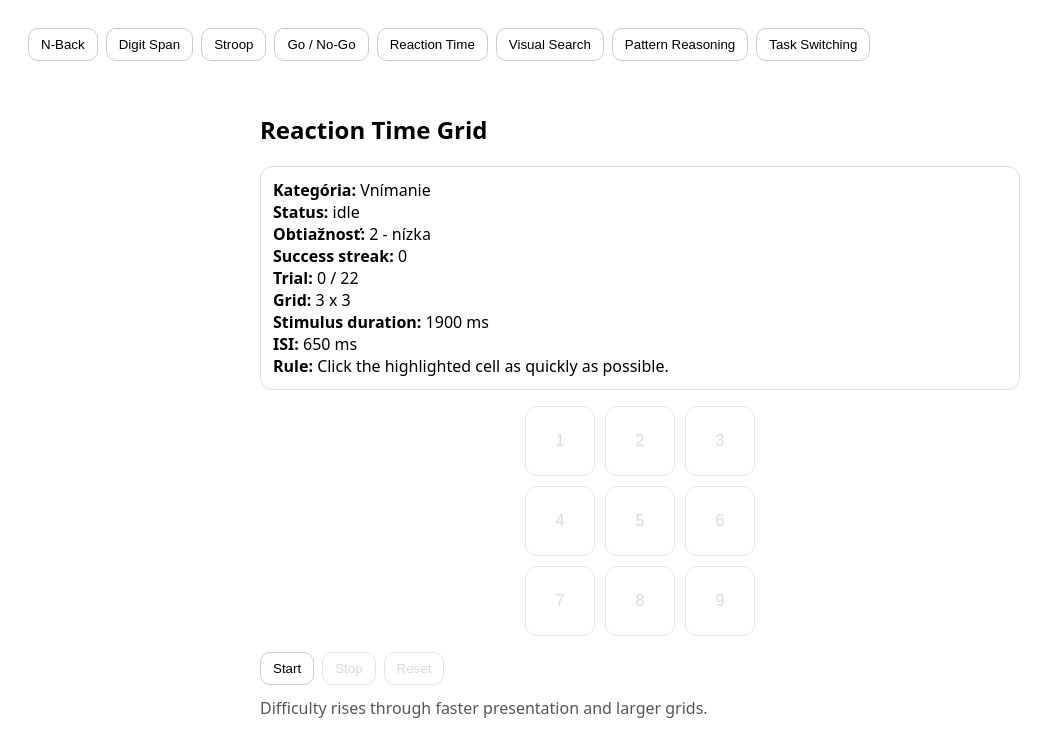
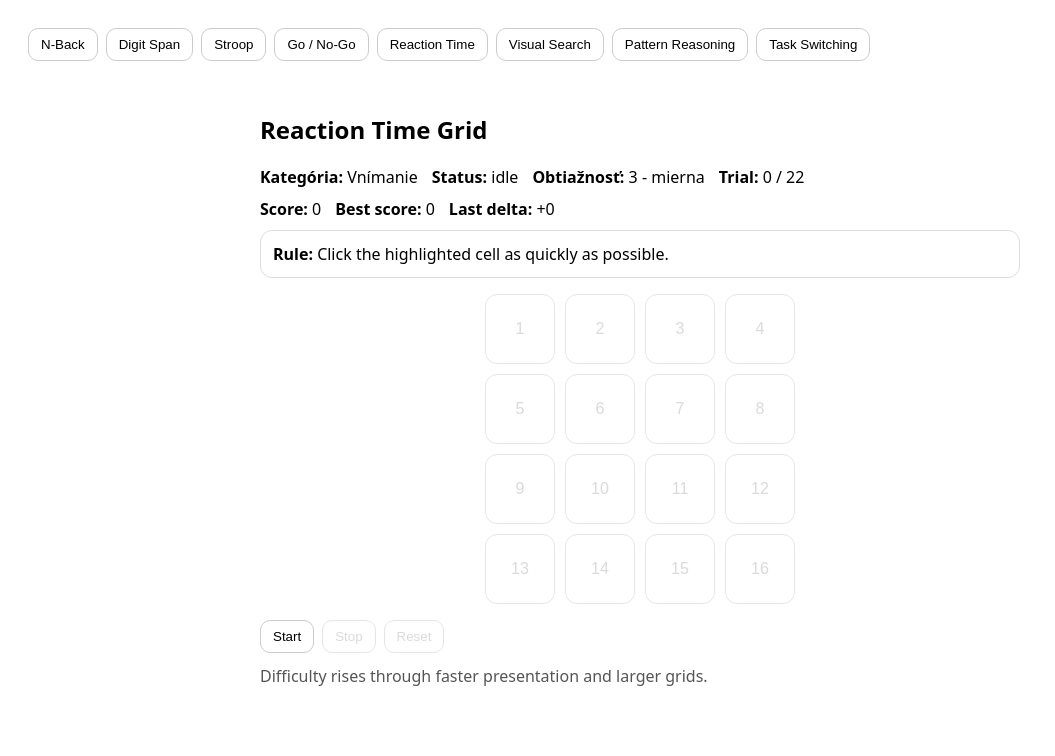
Before and after one commit to geniuusxgod/Interaktivne-aplikacie-na-rozvoj-kognitivnych-zrucnosti, a Vue app: page / in a window 1280 px wide. Both pictures are taken after a click on the button "Reaction Time". Shown: the top 756 px of the page, without its empty margins (0-1055 px from the left). Built offline with nearby package versions, Linux system fonts and the light colour scheme.

Commit message:
score+instant feedback to reaction time

```diff
--- a/src/components/ReactionTime.vue
+++ b/src/components/ReactionTime.vue
@@ -1,17 +1,33 @@
 <template>
-  <div class="module">
+  <div class="module" :class="flashKind">
     <h2>Reaction Time Grid</h2>
 
-    <div class="panel">
+    <div class="topbar">
       <div><b>Kategória:</b> Vnímanie</div>
       <div><b>Status:</b> {{ phase }}</div>
       <div><b>Obtiažnosť:</b> {{ difficultyLabel }}</div>
-      <div><b>Success streak:</b> {{ successStreak }}</div>
       <div><b>Trial:</b> {{ trialIndex }} / {{ totalTrials }}</div>
-      <div><b>Grid:</b> {{ gridSize }} x {{ gridSize }}</div>
-      <div><b>Stimulus duration:</b> {{ levelConfig.stimulusDurationMs }} ms</div>
-      <div><b>ISI:</b> {{ levelConfig.isiMs }} ms</div>
+    </div>
+
+    <div class="scorebar">
+      <div><b>Score:</b> {{ score }}</div>
+      <div><b>Best score:</b> {{ bestScore }}</div>
+      <div><b>Last delta:</b> {{ lastDelta >= 0 ? `+${lastDelta}` : lastDelta }}</div>
+    </div>
+
+    <div class="panel">
       <div><b>Rule:</b> Click the highlighted cell as quickly as possible.</div>
+
+      <div v-if="feedback" class="feedback" :class="feedback.kind">
+        {{ feedback.text }}
+      </div>
+
+      <template v-if="showDebug">
+        <div><b>Success streak:</b> {{ successStreak }}</div>
+        <div><b>Grid:</b> {{ gridSize }} x {{ gridSize }}</div>
+        <div><b>Stimulus duration:</b> {{ levelConfig.stimulusDurationMs }} ms</div>
+        <div><b>ISI:</b> {{ levelConfig.isiMs }} ms</div>
+      </template>
     </div>
 
     <div
@@ -48,6 +64,8 @@
         <li>Accuracy: {{ summary.accuracy.toFixed(1) }}%</li>
         <li>Avg RT: {{ summary.avgRTms === null ? "—" : summary.avgRTms.toFixed(0) + " ms" }}</li>
         <li>Final difficulty: {{ summary.finalDifficulty }}</li>
+        <li>Final score: {{ score }}</li>
+        <li>Best score: {{ bestScore }}</li>
       </ul>
 
       <details>
@@ -63,6 +81,8 @@ import { ref, computed, onBeforeUnmount } from "vue";
 import { useGameSession } from "../composables/useGameSession";
 import { useTimeout } from "../composables/useTimeout";
 import { useAdaptiveDifficulty } from "../composables/useAdaptiveDifficulty";
+import { useGameScoring } from "../composables/useGameScoring";
+import { useInstantFeedback } from "../composables/useInstantFeedback";
 
 const MODULE_ID = "perception_reaction_time";
 const CATEGORY = "vnimanie";
@@ -86,35 +106,44 @@ const {
   difficultyLabel,
   successStreak,
   resetDifficulty,
-  updateDifficulty
+  updateDifficulty,
+  showDebug
 } = useAdaptiveDifficulty({
   minDifficulty: 1,
   maxDifficulty: 10,
-  startDifficulty: 2,
-  fastThresholdMs: 320,
-  slowThresholdMs: 1000,
-  targetAccuracyMin: 0.82,
-  targetAccuracyMax: 0.96,
-  windowSize: 8,
-  evaluateEvery: 4,
-  scoreIncreaseThreshold: 84,
-  scoreDecreaseThreshold: 52,
-  maxPendingPenalty: 2
+  startDifficulty: 3,
+  fastThresholdMs: 280,
+  slowThresholdMs: 900,
+  targetAccuracyMin: 0.78,
+  targetAccuracyMax: 0.92,
+  windowSize: 4,
+  evaluateEvery: 2,
+  scoreIncreaseThreshold: 74,
+  scoreDecreaseThreshold: 44
+});
+
+const { score, bestScore, lastDelta, awardScore, resetScore } = useGameScoring(MODULE_ID, {
+  fastThresholdMs: 280,
+  slowThresholdMs: 900
+});
+
+const { feedback, flashKind, showFeedback, clearFeedback } = useInstantFeedback({
+  durationMs: 650
 });
 
 const totalTrials = ref(22);
 
 const difficultySettings = [
-  { gridSize: 3, stimulusDurationMs: 2200, isiMs: 700 },
-  { gridSize: 3, stimulusDurationMs: 1900, isiMs: 650 },
-  { gridSize: 4, stimulusDurationMs: 1700, isiMs: 620 },
-  { gridSize: 4, stimulusDurationMs: 1500, isiMs: 580 },
-  { gridSize: 4, stimulusDurationMs: 1300, isiMs: 540 },
-  { gridSize: 5, stimulusDurationMs: 1150, isiMs: 500 },
-  { gridSize: 5, stimulusDurationMs: 1000, isiMs: 460 },
-  { gridSize: 5, stimulusDurationMs: 900, isiMs: 420 },
-  { gridSize: 6, stimulusDurationMs: 800, isiMs: 380 },
-  { gridSize: 6, stimulusDurationMs: 700, isiMs: 340 }
+  { gridSize: 4, stimulusDurationMs: 1500, isiMs: 500 },
+  { gridSize: 4, stimulusDurationMs: 1300, isiMs: 460 },
+  { gridSize: 4, stimulusDurationMs: 1150, isiMs: 420 },
+  { gridSize: 5, stimulusDurationMs: 1000, isiMs: 390 },
+  { gridSize: 5, stimulusDurationMs: 900, isiMs: 360 },
+  { gridSize: 5, stimulusDurationMs: 820, isiMs: 330 },
+  { gridSize: 6, stimulusDurationMs: 740, isiMs: 300 },
+  { gridSize: 6, stimulusDurationMs: 660, isiMs: 270 },
+  { gridSize: 6, stimulusDurationMs: 580, isiMs: 240 },
+  { gridSize: 7, stimulusDurationMs: 500, isiMs: 220 }
 ];
 
 const levelConfig = computed(() => {
@@ -130,7 +159,6 @@ const cells = computed(() => {
 });
 
 const activeCell = ref(null);
-
 const shownAtMs = ref(null);
 const clicked = ref(false);
 const clickedAtMs = ref(null);
@@ -143,6 +171,8 @@ function reset() {
   clearAllTimeouts();
   resetSession();
   resetDifficulty();
+  resetScore();
+  clearFeedback();
 
   activeCell.value = null;
   shownAtMs.value = null;
@@ -196,6 +226,19 @@ function finalizeTrial() {
     rtMs,
     lapse,
     penalty: lapse ? 0.16 : 0
+  });
+
+  awardScore({
+    correct,
+    difficulty: difficulty.value,
+    rtMs,
+    penalty: lapse ? 0.22 : 0
+  });
+
+  showFeedback({
+    correct,
+    correctText: "Správne",
+    incorrectText: "Nesprávne"
   });
 }
 
@@ -264,12 +307,15 @@ const summary = computed(() => {
 const payload = computed(() =>
   buildPayload(summary.value, {
     difficulty: difficulty.value,
+    score: score.value,
+    bestScore: bestScore.value,
     settings: {
       totalTrials: totalTrials.value,
       stimulusDurationMs: levelConfig.value.stimulusDurationMs,
       isiMs: levelConfig.value.isiMs,
       gridSize: `${gridSize.value}x${gridSize.value}`,
-      adaptive: true
+      adaptive: true,
+      localScore: true
     }
   })
 );
@@ -281,6 +327,23 @@ const payload = computed(() =>
   margin: 0 auto;
   padding: 16px;
   font-family: system-ui, -apple-system, Segoe UI, Roboto, Arial;
+  transition: background-color 0.25s ease;
+}
+
+.flash-ok {
+  background: rgba(34, 197, 94, 0.08);
+}
+
+.flash-bad {
+  background: rgba(239, 68, 68, 0.08);
+}
+
+.topbar,
+.scorebar {
+  display: flex;
+  gap: 14px;
+  flex-wrap: wrap;
+  margin-bottom: 10px;
 }
 
 .panel {
@@ -333,6 +396,24 @@ button:disabled {
   cursor: not-allowed;
 }
 
+.feedback {
+  margin-top: 12px;
+  padding: 10px 12px;
+  border-radius: 10px;
+}
+
+.feedback.ok {
+  background: #ecfdf5;
+  color: #166534;
+  border: 1px solid #bbf7d0;
+}
+
+.feedback.bad {
+  background: #fef2f2;
+  color: #991b1b;
+  border: 1px solid #fecaca;
+}
+
 .hint {
   margin-bottom: 12px;
   color: #555;
```
